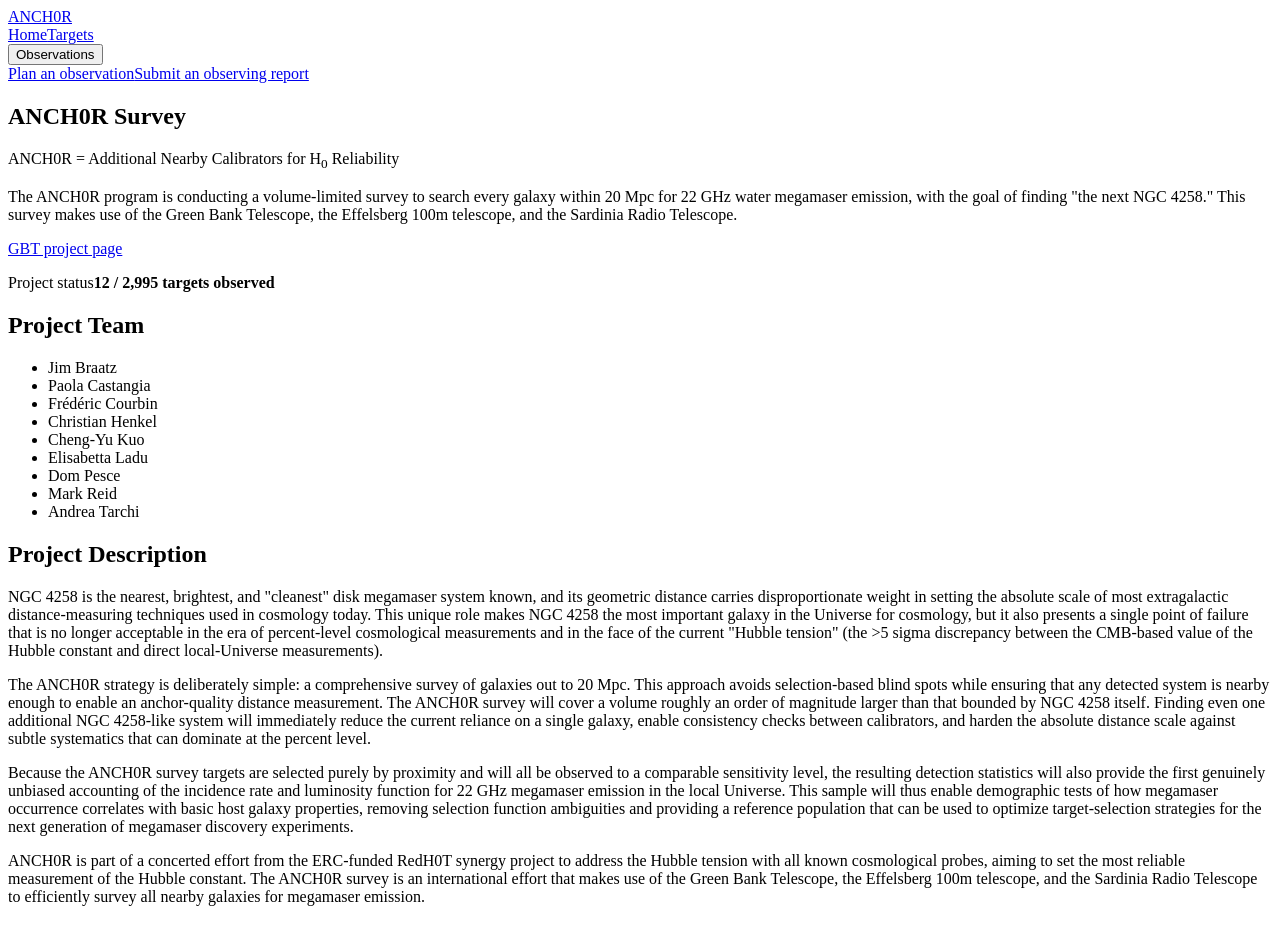
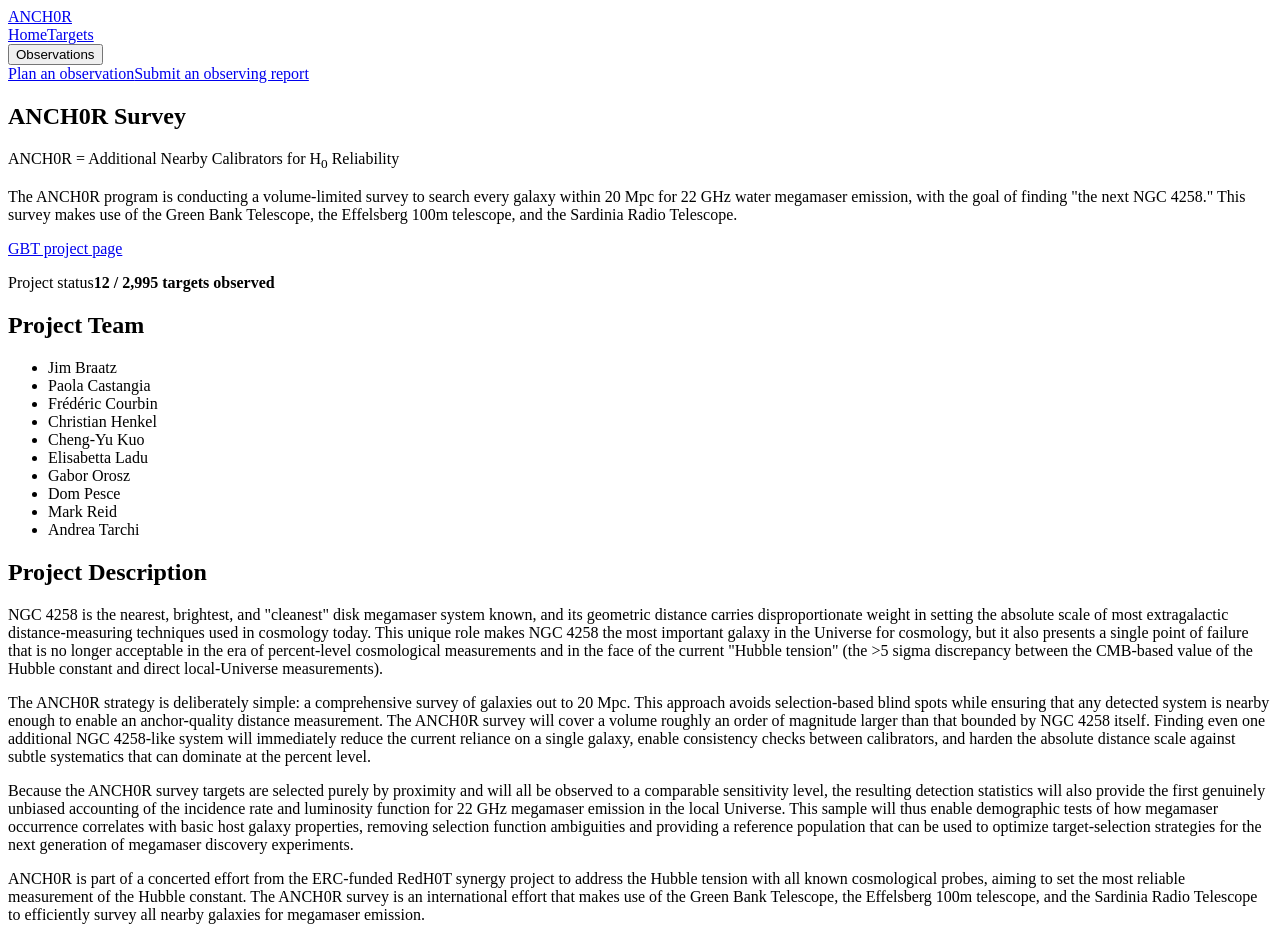
Before and after one commit to dpesce/ANCH0R, a React (Vite) app: page / in a window 1280 px wide. Built offline with nearby package versions, Linux system fonts and the light colour scheme; the HTML template or start-up script is replaced by a standard one.

Commit message:
add Gabor to team

```diff
--- a/src/pages/Home.tsx
+++ b/src/pages/Home.tsx
@@ -12,6 +12,7 @@ const TEAM_MEMBERS = [
   "Christian Henkel",
   "Cheng-Yu Kuo",
   "Elisabetta Ladu",
+  "Gabor Orosz",
   "Dom Pesce",
   "Mark Reid",
   "Andrea Tarchi",
```
